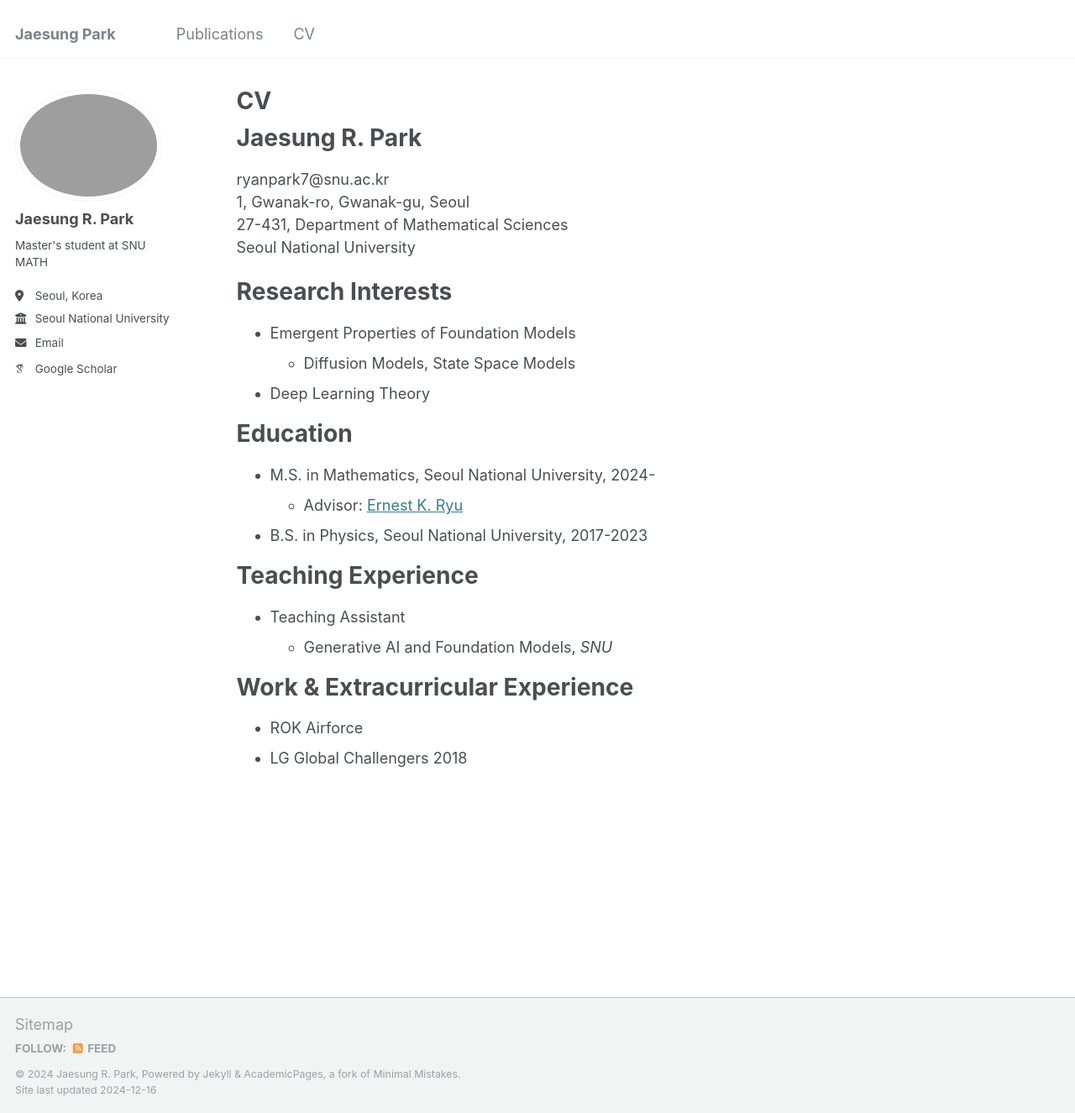
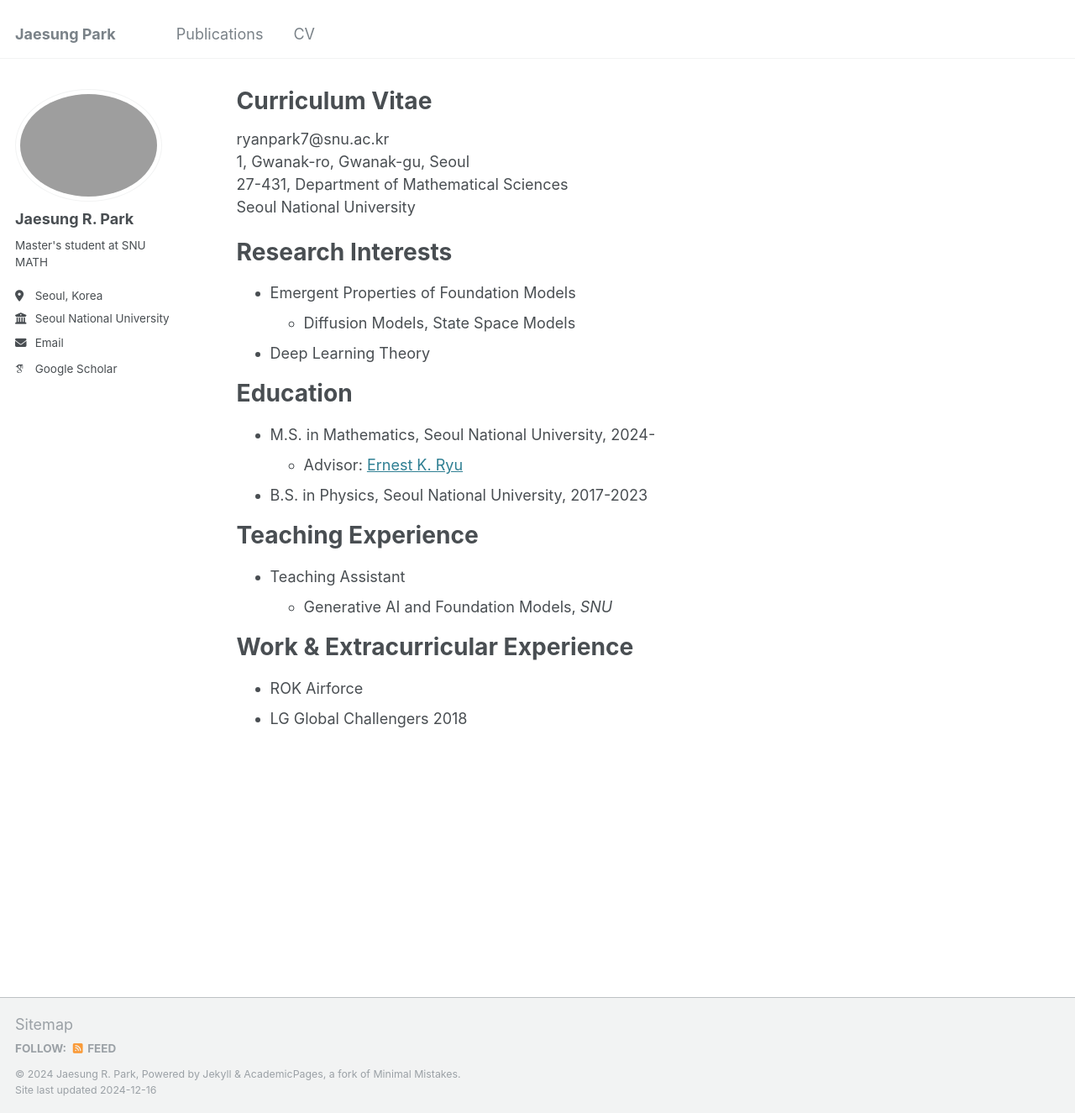
Before and after one commit to jaesungrpark/jaesungrpark.github.io, a Jekyll site: the page built from _pages/cv.md, in a window 1280 px wide and 1325 px high. Shown: the whole window at 84% size. Built offline with Jekyll 4.4.1, drawn with Linux system fonts in a browser that asks for light colours; some web fonts are replaced.

Commit message:
cv page edit

```diff
--- a/_pages/cv.md
+++ b/_pages/cv.md
@@ -1,6 +1,6 @@
 ---
 layout: archive
-title: "CV"
+title: "Curriculum Vitae"
 permalink: /cv/
 author_profile: true
 redirect_from:
@@ -9,8 +9,6 @@ redirect_from:
 
 {% include base_path %}
 
-Jaesung R. Park
-======
 ryanpark7@snu.ac.kr
 <br />
 1, Gwanak-ro, Gwanak-gu, Seoul
```
